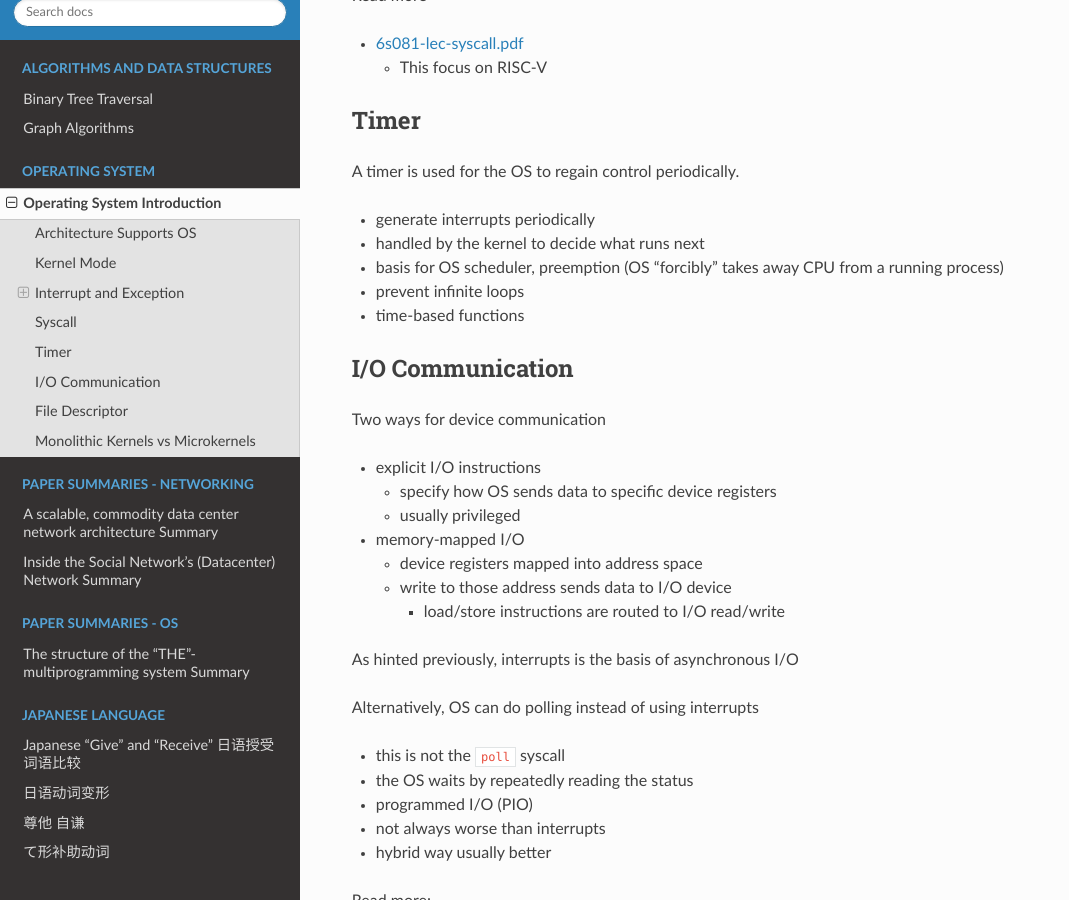
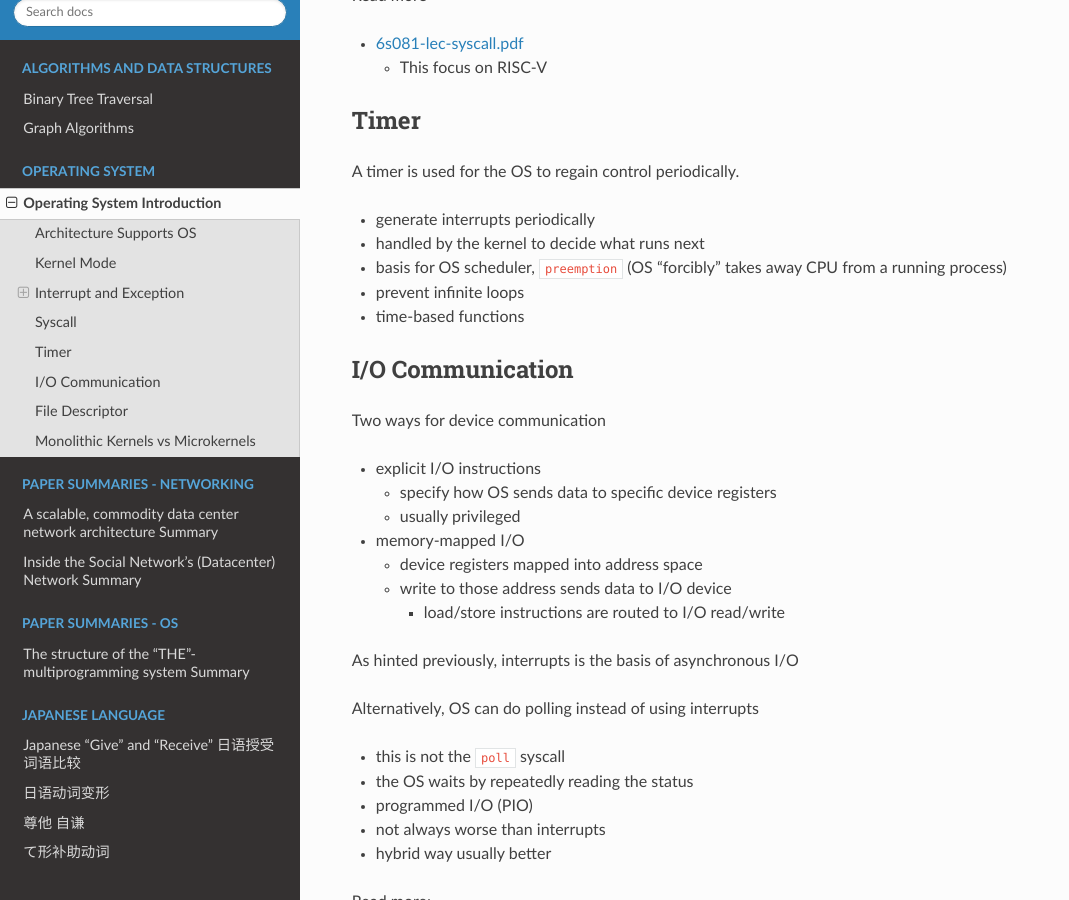
Before and after one commit to ffkato/docs, a Sphinx documentation site: the page built from docs/source/docs/operating-system/os-intro.md, in a window 1280 px wide and 900 px high, scrolled down 4376 px. Shown: the whole window, without its empty margins (0-1069 px from the left). Built offline with Sphinx 7.4.7 and the Read the Docs theme 2.0.0, drawn with Linux system fonts in a browser that asks for light colours.

```diff
--- a/docs/source/docs/operating-system/os-intro.md
+++ b/docs/source/docs/operating-system/os-intro.md
@@ -187,7 +187,7 @@ A timer is used for the OS to regain control periodically.
 
 * generate interrupts periodically
 * handled by the kernel to decide what runs next
-* basis for OS scheduler, preemption (OS "forcibly" takes away CPU from a running process)
+* basis for OS scheduler, `preemption` (OS "forcibly" takes away CPU from a running process)
 * prevent infinite loops
 * time-based functions
 
```
